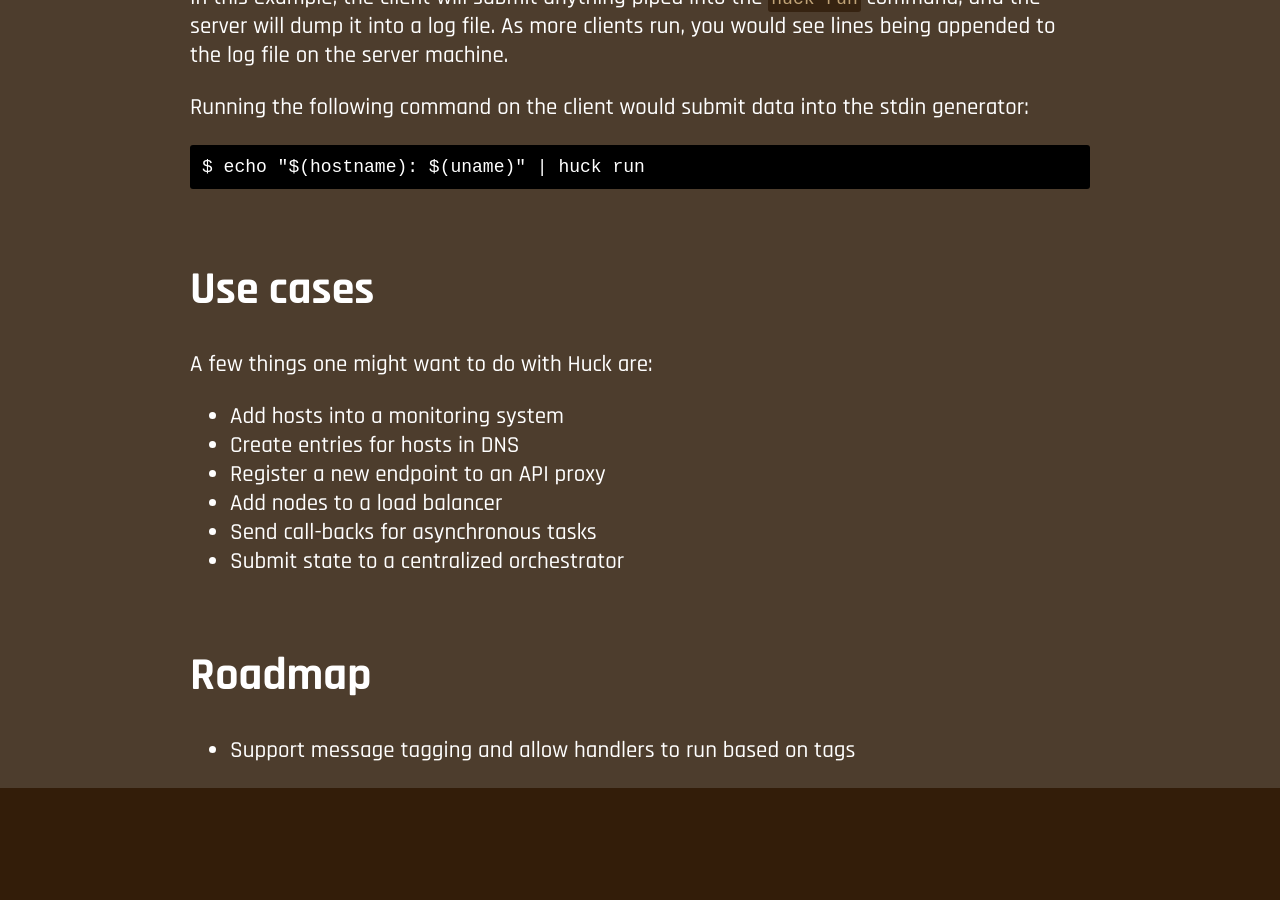
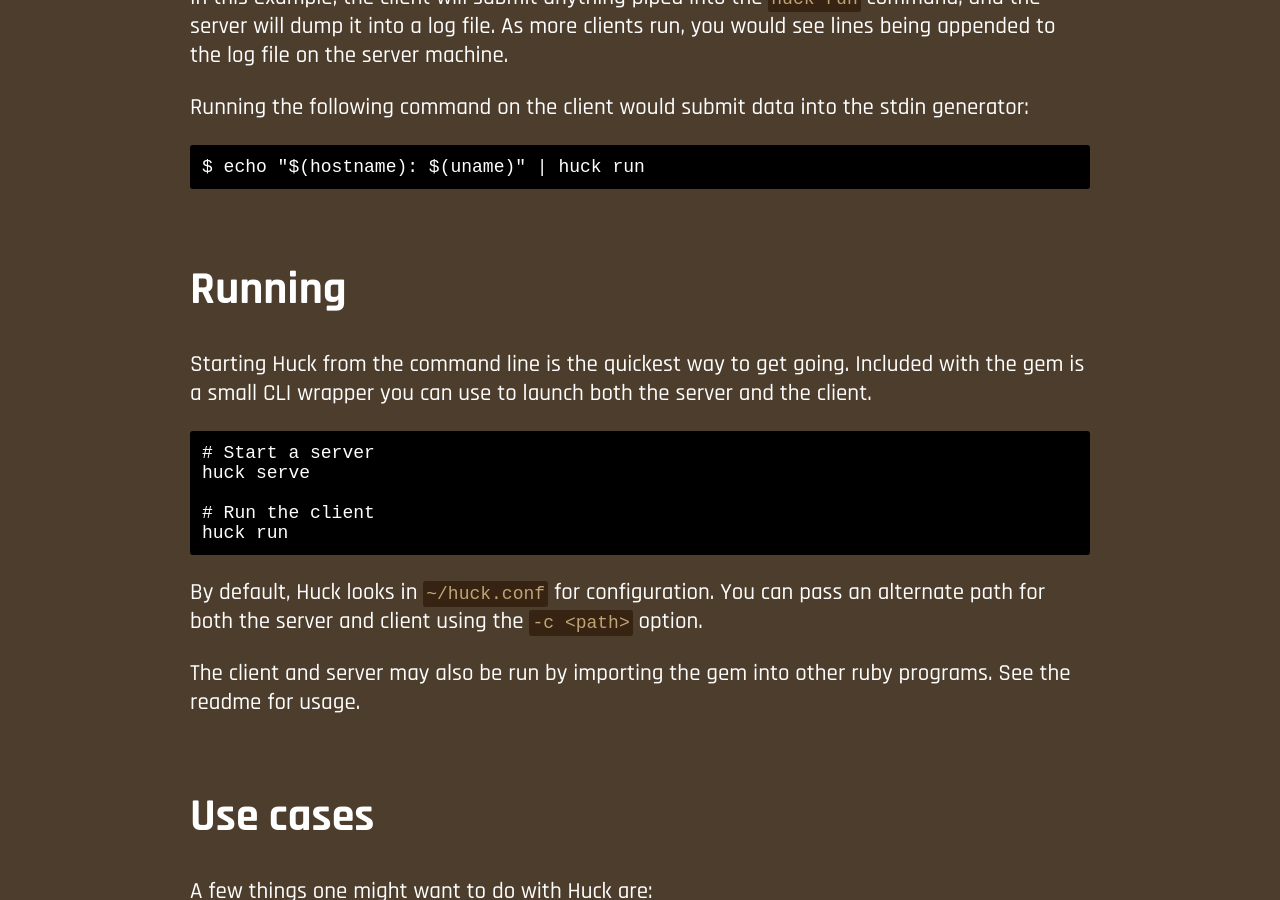
Before and after one commit to ryanuber/huck, a Jekyll site: the page built from website/index.md, in a window 1280 px wide and 900 px high, scrolled down 2314 px. Built offline with Jekyll 4.4.1, drawn with Linux system fonts in a browser that asks for light colours; some web fonts are replaced; Markdown is read by kramdown in place of the engine named in the settings.

Commit message:
website: add some running info

````diff
--- a/website/index.md
+++ b/website/index.md
@@ -111,6 +111,26 @@ generator:
 $ echo "$(hostname): $(uname)" | huck run
 ```
 
+# Running
+
+Starting Huck from the command line is the quickest way to get going. Included
+with the gem is a small CLI wrapper you can use to launch both the server and
+the client.
+
+```bash
+# Start a server
+huck serve
+
+# Run the client
+huck run
+```
+
+By default, Huck looks in `~/huck.conf` for configuration. You can pass an
+alternate path for both the server and client using the `-c <path>` option.
+
+The client and server may also be run by importing the gem into other ruby
+programs. See the readme for usage.
+
 # Use cases
 
 A few things one might want to do with Huck are:
````
